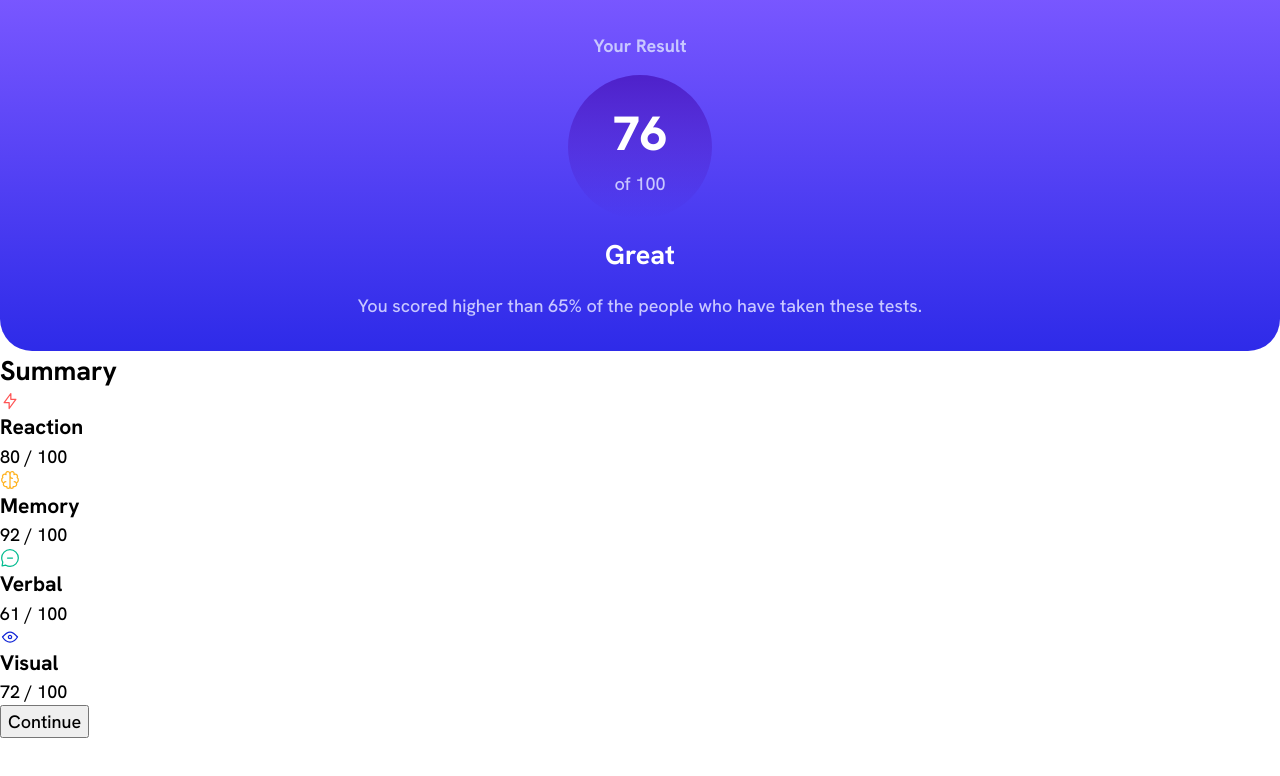
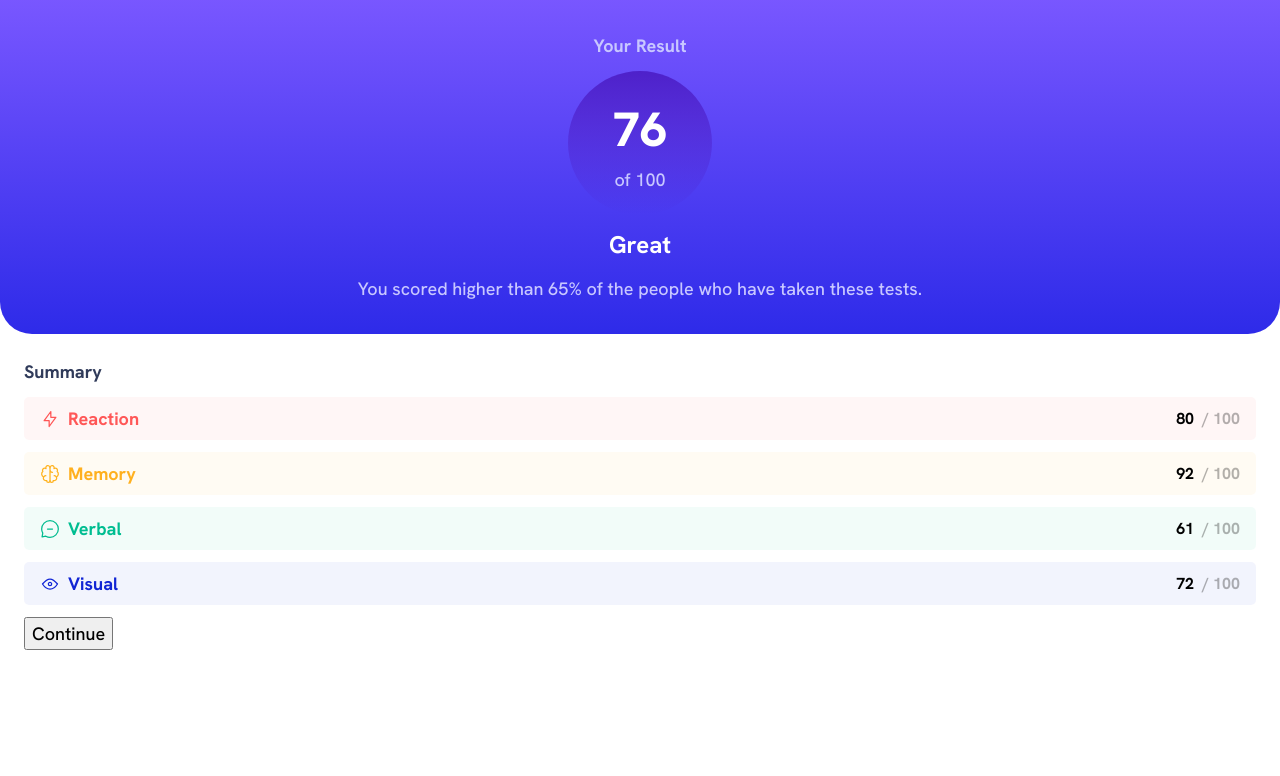
Before and after one commit to DeivissonLisboa/frontend-mentor-results-summary-component, a plain HTML site: page index.html in a window 1280 px wide. Drawn offline with Linux system fonts and the light colour scheme.

Commit message:
Style scores

```diff
--- a/index.html
+++ b/index.html
@@ -26,37 +26,37 @@
           <p class="clr-neutral-3">of 100</p>
         </div>
 
-        <h2>Great</h2>
+        <h2 class="fs-3">Great</h2>
         <p class="clr-neutral-3">
           You scored higher than 65% of the people who have taken these tests.
         </p>
       </header>
 
-      <div>
-        <h2>Summary</h2>
-        <div>
-          <h3>
+      <div class="padding-3 flow">
+        <h2 class="fs-1 clr-neutral-4">Summary</h2>
+        <div class="score bg-transparent-primary-1">
+          <h3 class="clr-primary-1">
             <i><img src="./assets/images/icon-reaction.svg" alt="" /></i>
             Reaction
           </h3>
           <p><span>80</span> / 100</p>
         </div>
-        <div>
-          <h3>
+        <div class="score bg-transparent-primary-2">
+          <h3 class="clr-primary-2">
             <i><img src="./assets/images/icon-memory.svg" alt="" /></i>
             Memory
           </h3>
           <p><span>92</span> / 100</p>
         </div>
-        <div>
-          <h3>
+        <div class="score bg-transparent-primary-3">
+          <h3 class="clr-primary-3">
             <i><img src="./assets/images/icon-verbal.svg" alt="" /></i>
             Verbal
           </h3>
           <p><span>61</span> / 100</p>
         </div>
-        <div>
-          <h3>
+        <div class="score bg-transparent-primary-4">
+          <h3 class="clr-primary-4">
             <i><img src="./assets/images/icon-visual.svg" alt="" /></i>
             Visual
           </h3>
--- a/style.css
+++ b/style.css
@@ -61,6 +61,36 @@ header {
   border-radius: 50%;
 }
 
+.score {
+  display: flex;
+  justify-content: space-between;
+  align-items: center;
+  padding: 0.5rem 1rem;
+  border-radius: 5px;
+}
+
+.score h3 {
+  display: flex;
+  align-items: center;
+  font-size: var(--fs-1);
+  font-weight: var(--fw-2);
+}
+
+.score h3 i {
+  margin-right: 0.5rem;
+}
+
+.score p {
+  color: rgba(0, 0, 0, 0.3);
+  font-size: 1rem;
+  font-weight: var(--fw-2);
+}
+
+.score span {
+  margin-right: 0.25rem;
+  color: #000;
+}
+
 /* utilities */
 .clr-primary-1 {
   color: var(--clr-primary-1);
@@ -114,6 +144,19 @@ header {
   background-color: var(--clr-neutral-4);
 }
 
+.bg-transparent-primary-1 {
+  background-color: hsla(0, 100%, 67%, 0.05);
+}
+.bg-transparent-primary-2 {
+  background-color: hsla(39, 100%, 56%, 0.05);
+}
+.bg-transparent-primary-3 {
+  background-color: hsla(166, 100%, 37%, 0.05);
+}
+.bg-transparent-primary-4 {
+  background-color: hsla(234, 85%, 45%, 0.05);
+}
+
 .bg-gradient-1 {
   background-image: var(--gradient-1);
 }
@@ -149,7 +192,7 @@ header {
 }
 
 .flow > * + * {
-  margin-top: 1rem;
+  margin-top: 0.75rem;
 }
 
 .padding-1 {
```
